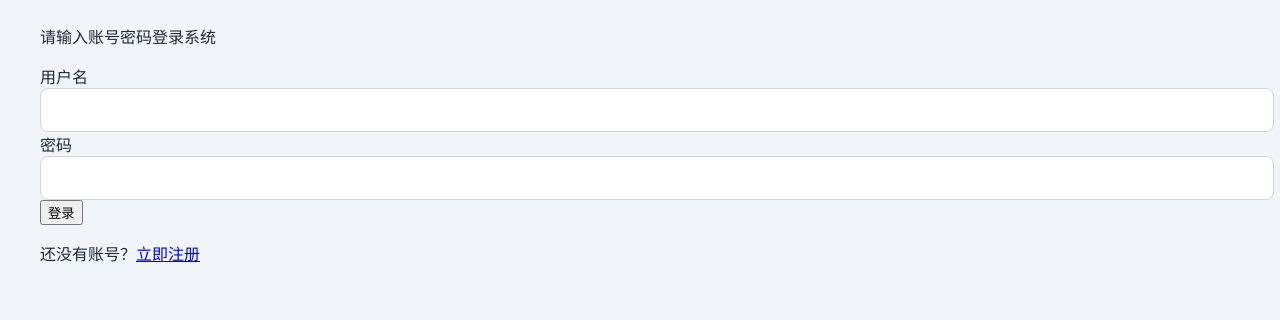
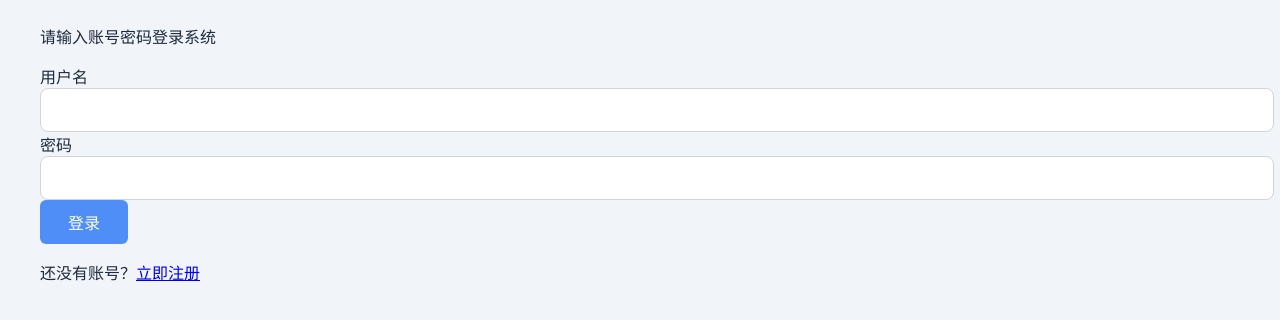
Before and after one commit to City-Empty/new-Software-System-Practice-, a Flask app: page /login in a window 1280 px wide. Shown: the part 169-489 px from the top of the page. Run offline with Flask 3, Linux system fonts and the light colour scheme.

Commit message:
templates\login.html

```diff
--- /dev/null
+++ b/static/styles.css
@@ -0,0 +1,15 @@
+/* static/styles.css */
+.btn {
+    background-color: #4F8EF7;
+    color: #fff;
+    border: none;
+    padding: 10px 28px;
+    border-radius: 6px;
+    font-size: 16px;
+    cursor: pointer;
+    transition: background 0.2s;
+}
+
+.btn:hover {
+    background-color: #357ae8;
+}
--- a/templates/base.html
+++ b/templates/base.html
@@ -4,6 +4,7 @@
     <meta charset="UTF-8">
     <meta name="viewport" content="width=device-width, initial-scale=1.0">
     <title>{% block title %}EduHub - 在线教育平台{% endblock %}</title>
+    <link rel="stylesheet" href="{{ url_for('static', filename='styles.css') }}">
     <style>
         /* 基础样式 */
         :root {
--- a/templates/login.html
+++ b/templates/login.html
@@ -6,6 +6,8 @@
 <h2>用户登录</h2>
 <p>请输入账号密码登录系统</p>
 
+
+<div class="form-container">
    <form method="POST" action="{{ url_for('login') }}">
      <div class="form-group">
         <label for="username">用户名</label>
@@ -19,6 +21,7 @@
         <button type="submit" class="btn">登录</button>
      </div>
    </form>
+</div>
 
 <div class="mt-6">
     <p>还没有账号？<a href="{{ url_for('register') }}">立即注册</a></p>
```
Also changed, not shown: templates/register.html (+5 -2 lines). Lines whose indentation alone changed are shown as unchanged.
